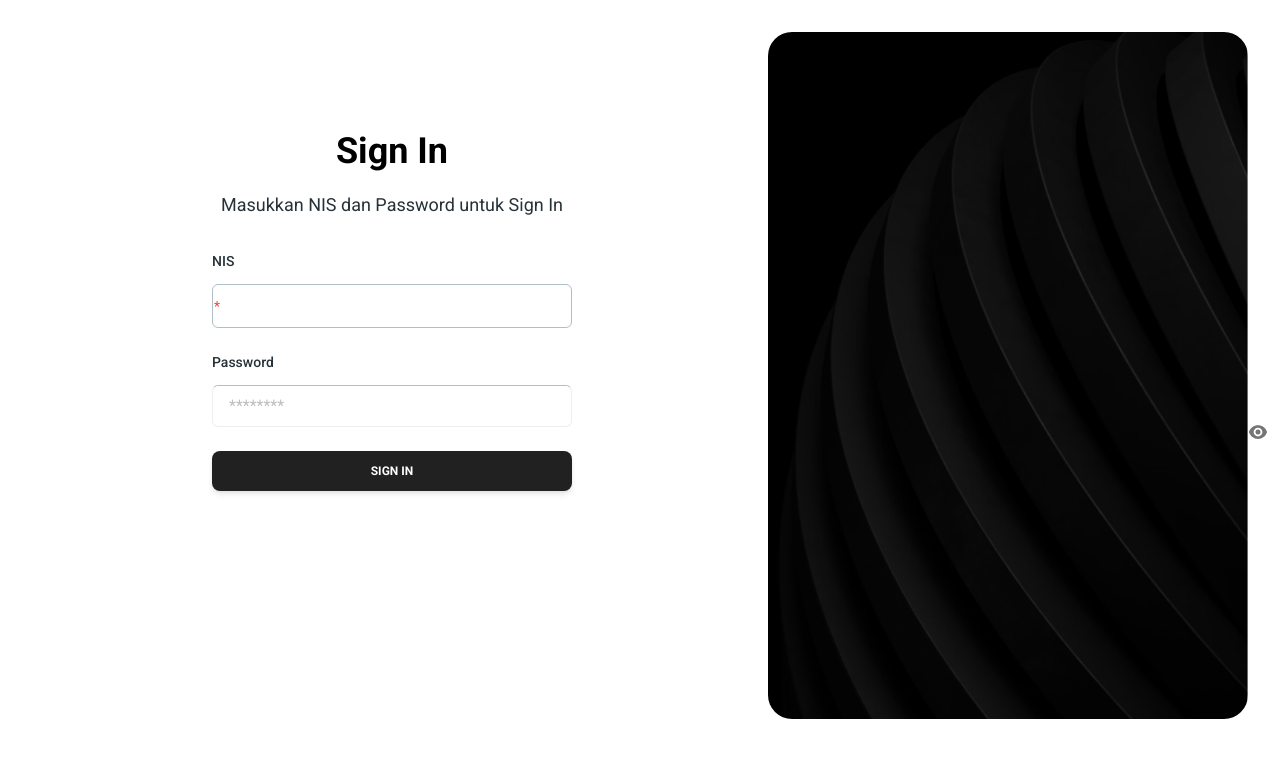
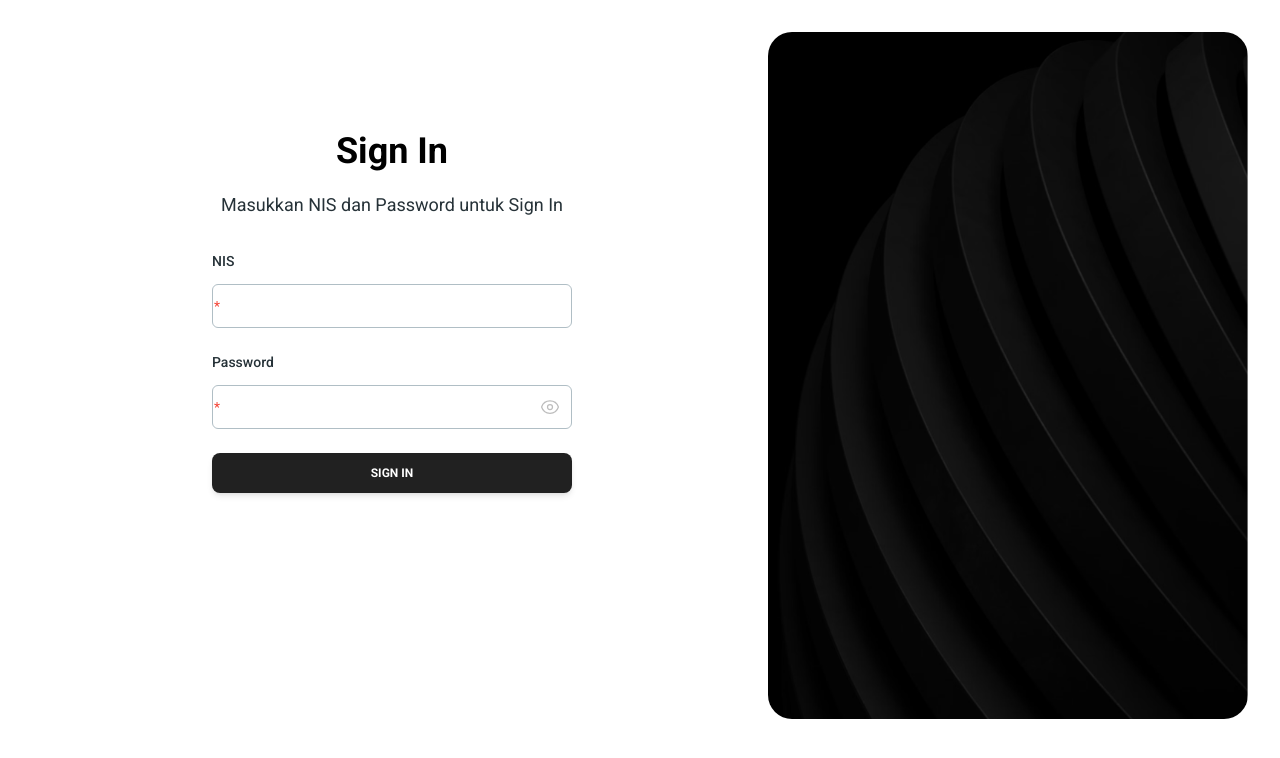
Before and after one commit to ArvinoDel/SMK1Presence, a React (Vite) app: page /auth/sign-in in a window 1280 px wide. Shown: the top 758 px of the page. Built offline with nearby package versions, Linux system fonts and the light colour scheme.

Commit message:
`Update import of EyeIcon and EyeSlashIcon from @heroicons/react/24/outline`

```diff
--- a/src/pages/auth/sign-in.jsx
+++ b/src/pages/auth/sign-in.jsx
@@ -9,7 +9,7 @@ import { Link, useNavigate } from "react-router-dom";
 import { useState } from 'react';
 import { useAuth } from '@/context/AuthContext';
 import { authAPI } from '@/services/api';
-import { EyeIcon, EyeSlashIcon } from "@heroicons/react/24/solid";
+import { EyeIcon, EyeSlashIcon } from "@heroicons/react/24/outline";
 
 export function SignIn() {
   const [showPassword, setShowPassword] = useState(false);
@@ -17,6 +17,10 @@ export function SignIn() {
     nis: '',
     password: ''
   });
+  const [isVisible, setIsVisible] = useState(false);
+
+  const toggleVisibility = () => setIsVisible(prevState => !prevState);
+
   const [error, setError] = useState('');
   const [loading, setLoading] = useState(false);
   const navigate = useNavigate();
@@ -86,28 +90,33 @@ export function SignIn() {
             <Typography variant="small" color="blue-gray" className="-mb-3 font-medium">
               Password
             </Typography>
-            <input
-        type={showPassword ? "text" : "password"}
+            <div className="relative w-full">
+              <Input
+                type={isVisible ? "text" : "password"}
                 size="lg"
                 placeholder="********"
                 name="password"
                 value={formData.password}
                 onChange={handleChange}
                 required
-        className="w-full px-4 py-2 border rounded-md !border-t-blue-gray-200 focus:!border-t-gray-900 pr-12"
+                className="!border-t-blue-gray-200 focus:!border-t-gray-900 pr-10"
+                labelProps={{
+                  className: "before:content-none after:content-none",
+                }}
               />
-      {/* Icon mata untuk toggle password */}
+              {/* Ikon Mata */}
               <button
                 type="button"
-        className="absolute inset-y-0 right-3 flex items-center text-gray-600"
-        onClick={() => setShowPassword(!showPassword)}
+                className="absolute inset-y-0 right-3 flex items-center text-gray-400 hover:text-gray-900"
+                onClick={() => setIsVisible(!isVisible)}
               >
-        {showPassword ? (
+                {isVisible ? (
                   <EyeSlashIcon className="w-5 h-5" />
                 ) : (
                   <EyeIcon className="w-5 h-5" />
                 )}
               </button>
+            </div>
           </div>
           <Button
             type="submit"
```
Lines whose indentation alone changed are shown as unchanged.
